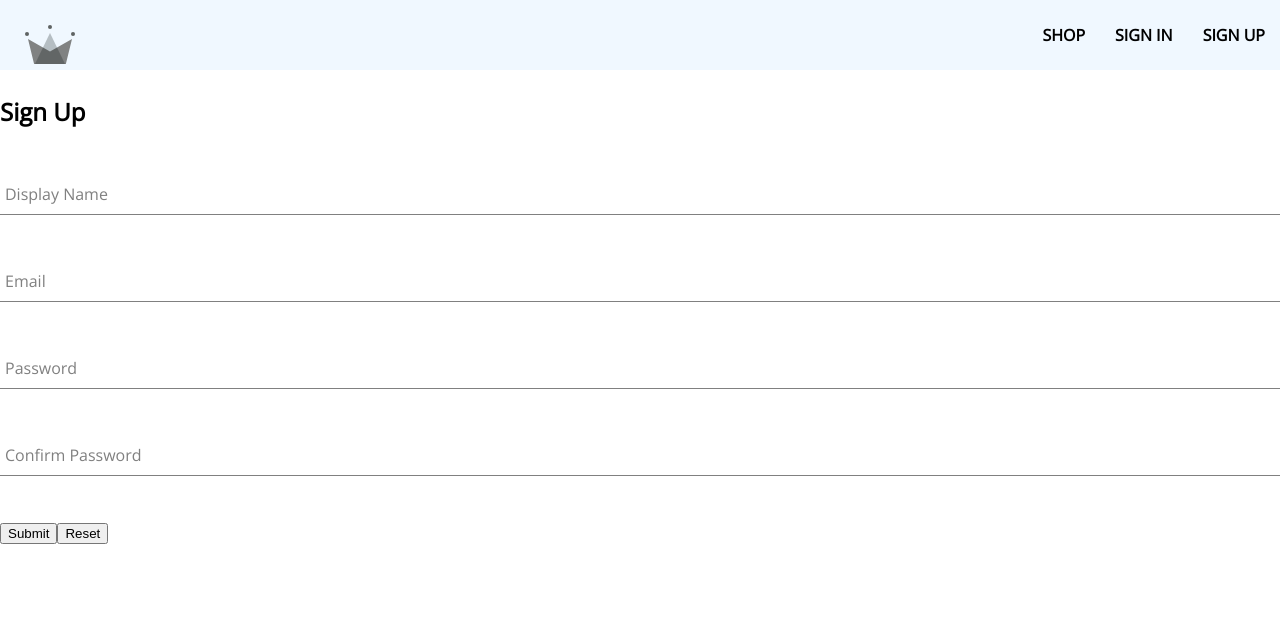
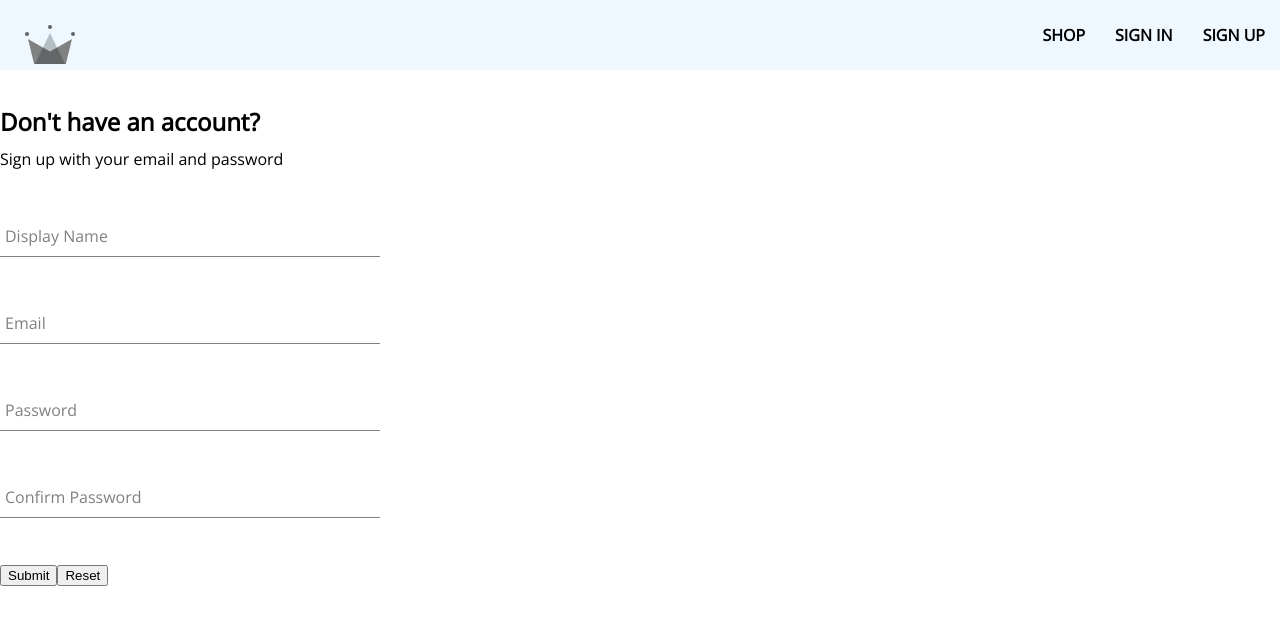
Before and after one commit to LubaGmail/react-store, a React (Create React App) app: page /sign-up in a window 1280 px wide. Shown: the top 624 px of the page. Built offline with nearby package versions, Linux system fonts and the light colour scheme.

Commit message:
SignupForm styles

```diff
--- a/src/components/signup-form/signup-form.js
+++ b/src/components/signup-form/signup-form.js
@@ -2,6 +2,7 @@
 
 import { createAuthUserWithEmailAndPassword } from '../../utils/firebase/firebase'
 import InputForm from '../input-form/input-form'
+import './signup-form.styles.scss'
 
 const SignupForm = () => {
     const defaultFields = {
@@ -43,8 +44,10 @@
 
     return (
         <>
-            <div>
-                <h2>Sign Up</h2>
+            <div className='sign-up-container'>
+                <h2>Don't have an account?</h2>
+                <span>Sign up with your email and password</span>
+
                 <form onSubmit={handleSubmit} onReset={handleReset}>
                     <InputForm id='displayName'
                         label='Display Name'
--- /dev/null
+++ b/src/components/signup-form/signup-form.styles.scss
@@ -0,0 +1,9 @@
+.sign-up-container {
+    display: flex;
+    flex-direction: column;
+    width: 380px;
+
+    h2 {
+        margin: 10px 0;
+    }
+}
```
